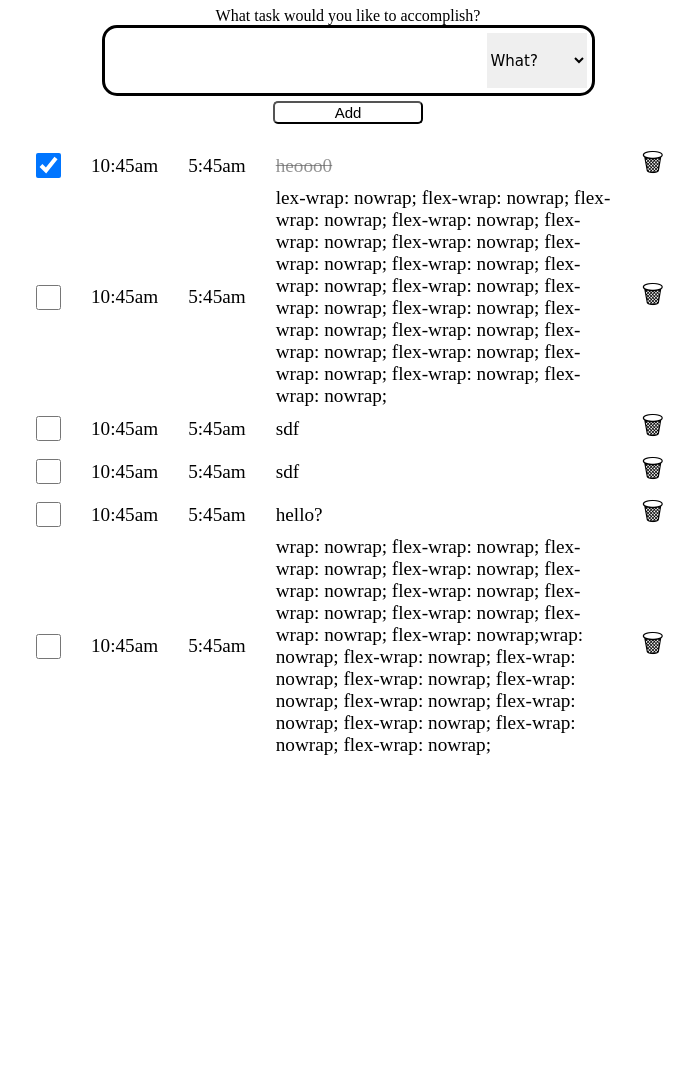
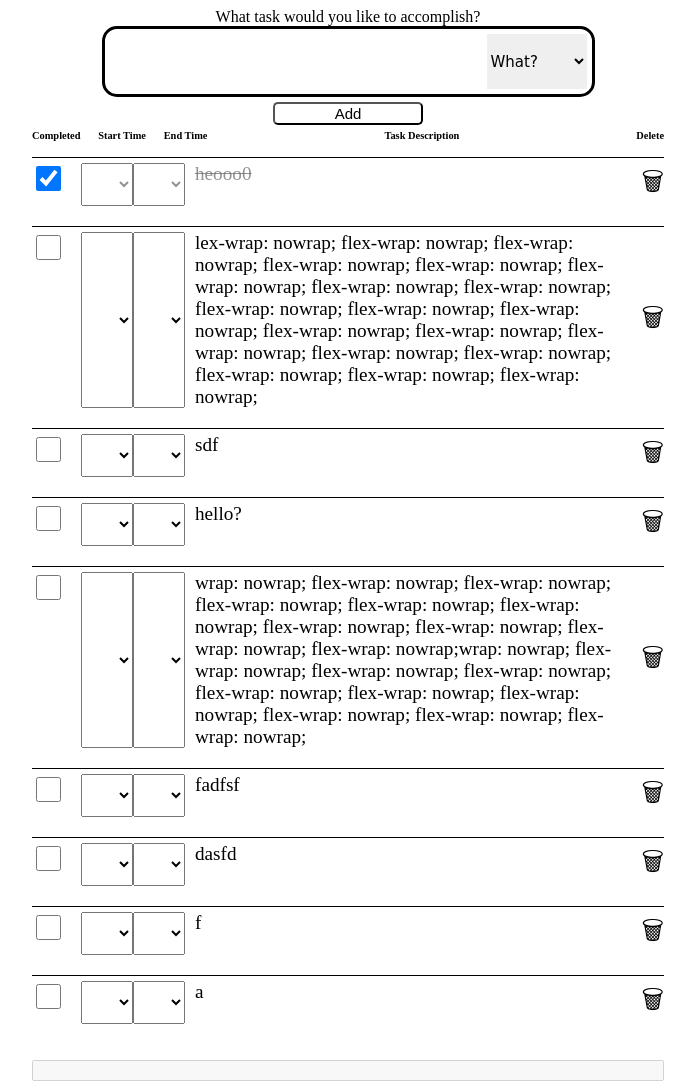
Before and after one commit to jpreuven/to-do-list-TS, a website with bundled scripts: page public/index.html in a window 1280 px wide. Shown: the whole page, without its empty margins (292-987 px from the left). Before the commit the page ends 800 px from the top, so only its background shows below. Built offline with nearby package versions, Linux system fonts and the light colour scheme; data requests are answered from the project's data file.

Commit message:
added content editable

```diff
--- a/db.json
+++ b/db.json
@@ -11,12 +11,6 @@
       "title": "lex-wrap: nowrap; flex-wrap: nowrap; flex-wrap: nowrap; flex-wrap: nowrap; flex-wrap: nowrap; flex-wrap: nowrap; flex-wrap: nowrap; flex-wrap: nowrap; flex-wrap: nowrap; flex-wrap: nowrap; flex-wrap: nowrap; flex-wrap: nowrap; flex-wrap: nowrap; flex-wrap: nowrap; flex-wrap: nowrap; flex-wrap: nowrap; flex-wrap: nowrap; flex-wrap: nowrap; flex-wrap: nowrap;",
       "completed": false,
       "createdAt": "2023-09-29T16:38:15.411Z"
-    },
-    {
-      "id": "fa6acee6c-7bd6-4f49-bfc3-40cf336b9795",
-      "title": "sdf",
-      "completed": false,
-      "createdAt": "2023-10-03T19:41:43.482Z"
     },
     {
       "id": "f17a4c794-3c92-427c-84f5-bcdd46ef9dcd",
@@ -35,6 +29,30 @@
       "title": "wrap: nowrap; flex-wrap: nowrap; flex-wrap: nowrap; flex-wrap: nowrap; flex-wrap: nowrap; flex-wrap: nowrap; flex-wrap: nowrap; flex-wrap: nowrap; flex-wrap: nowrap; flex-wrap: nowrap;wrap: nowrap; flex-wrap: nowrap; flex-wrap: nowrap; flex-wrap: nowrap; flex-wrap: nowrap; flex-wrap: nowrap; flex-wrap: nowrap; flex-wrap: nowrap; flex-wrap: nowrap; flex-wrap: nowrap;",
       "completed": false,
       "createdAt": "2023-10-10T20:04:00.556Z"
+    },
+    {
+      "id": "f8160d691-7643-4056-9182-659e957b67a1",
+      "title": "fadfsf",
+      "completed": false,
+      "createdAt": "2023-10-12T16:50:53.358Z"
+    },
+    {
+      "id": "f29e23927-657f-48c5-b1cf-29741b5ca844",
+      "title": "dasfd",
+      "completed": false,
+      "createdAt": "2023-10-12T16:50:53.724Z"
+    },
+    {
+      "id": "fb31ce50c-a70c-4d52-bf72-3b902f3b19c8",
+      "title": "f",
+      "completed": false,
+      "createdAt": "2023-10-12T16:50:53.899Z"
+    },
+    {
+      "id": "fbc885292-0d27-4ba4-9679-0750542522df",
+      "title": "a",
+      "completed": false,
+      "createdAt": "2023-10-12T16:50:54.141Z"
     }
   ]
 }
--- a/public/index.css
+++ b/public/index.css
@@ -28,15 +28,42 @@ body {
 
 li > label {
   display: flex;
-  align-items: center;
   justify-content: space-between;
   font-size: calc(40% + 1vw);
   flex-flow: row;
 }
 
+.task-list-item {
+  margin-bottom: 20px;
+  padding-top: 5px;
+  border-top: black solid 1px;
+}
+
 .strikethrough {
   text-decoration: line-through;
   color: rgba(100, 100, 100, 0.7);
+}
+
+#list-titles {
+  display: flex;
+  /* align-items: center; */
+  /* justify-content: space-between; */
+  font-size: calc(25% + 0.5vw);
+  flex-flow: row;
+  font-weight: bold;
+}
+#completed-title {
+  /* flex-grow: 1; */
+}
+#task-description-title {
+  text-align: center;
+  flex-grow: 3;
+}
+
+#completed-start-end-titles {
+  flex-grow: 0.3;
+  display: flex;
+  justify-content: space-between;
 }
 
 /* label span {
@@ -123,22 +150,17 @@ input[type="checkbox"] {
   }
 }
 
-@keyframes slideInTopList {
-  from {
-    transform: translateY(1000px);
-  }
+#outer-header-container {
+  display: flex;
+  justify-content: center;
+  /* height: 15dvh; */
+  z-index: 1;
+}
 
-  to {
-    transform: translateY(0);
-  }
-}
-#outer-header-container {
+#header-titles {
   position: sticky;
   top: 0px;
-  display: flex;
-  justify-content: center;
-  height: 15dvh;
-  z-index: 1;
+  background-color: white;
 }
 
 @media (max-width: 768px) {
--- a/public/index.html
+++ b/public/index.html
@@ -10,6 +10,7 @@
   </head>
   <body>
     <div id="task-form-and-list">
+      <div id="header-titles">
         <div id="outer-header-container">
           <div id="title-dropdown">
             <label for="new-task-title"
@@ -28,7 +29,38 @@
             </button>
           </div>
         </div>
-      <ul id="list"></ul>
+        <div>
+          <label id="list-titles">
+            <div id="completed-start-end-titles">
+              <span id="completed-title">Completed</span>
+              <span id="start-time-title">Start Time</span>
+              <span id="end-time-title">End Time</span>
+            </div>
+            <span id="task-description-title">Task Description</span>
+            <span id="delete-title">Delete</span>
+          </label>
+        </div>
+      </div>
+      <ul id="list">
+        <li>
+          <!-- <label id="list-titles">
+            <div id="completed-start-end-titles">
+              <span id="completed-title">Completed</span>
+              <span id="start-time-title">Start Time</span>
+              <span id="end-time-title">End Time</span>
+            </div>
+            <span id="task-description-title">Task Description</span>
+            <span id="delete-title">Delete</span>
+          </label> -->
+        </li>
+      </ul>
+      <input type="text" list="cars" disabled />
+      <datalist id="cars" contenteditable="false">
+        <option>Volvo</option>
+        <option>Saab</option>
+        <option>Mercedes</option>
+        <option>Audi</option>
+      </datalist>
     </div>
   </body>
 </html>
--- a/src/index.ts
+++ b/src/index.ts
@@ -76,47 +76,76 @@ addButton?.addEventListener("mouseup", () => {
 //Functions
 // Add new item to list
 function addListItem(task: Task) {
+  // creating new elements
   const item = document.createElement("li");
   const label = document.createElement("label");
   const span = document.createElement("span");
-  const startTime = document.createElement("span");
-  const endTime = document.createElement("span");
+  // const startTime = document.createElement("span");
+  // const endTime = document.createElement("span");
+  const startTime = document.createElement("select");
+  const endTime = document.createElement("select");
 
   const checkbox = document.createElement("input");
   const deleteButton = document.createElement("button");
+
+  // Event listeners
   checkbox.addEventListener("change", () => {
     task.completed = checkbox.checked;
     strikethrough(task);
     completedStrikeThrough(task);
   });
-  checkbox.type = "checkbox";
-  checkbox.checked = task.completed;
 
-  deleteButton.textContent = " 🗑";
-  deleteButton.setAttribute("class", "delete-button");
   deleteButton.addEventListener("click", () => {
     deleteListItem(task, item);
   });
+
+  label.addEventListener("input", (event) => {
+    if (
+      event.target === startTime ||
+      event.target === endTime ||
+      event.target === span
+    ) {
+      editItems(task, event.target as HTMLElement);
+      // console.log((event.target as HTMLElement).textContent);
+    }
+  });
+
+  // setting text content
+  deleteButton.textContent = " 🗑";
+  span.textContent = task.title;
+  startTime.textContent = "10:45am";
+  endTime.textContent = "5:45am";
+  checkbox.checked = task.completed;
+
+  // applying styling
+  startTime.style.padding = "0 20px 0 10px";
+  endTime.style.padding = "0 20px 0 10px";
+  checkbox.style.marginRight = "20px";
+  span.style.padding = "0 20px 0 10px";
+  startTime.style.outline = "none";
+  endTime.style.outline = "none";
+  span.style.outline = "none";
+
+  //setting all attributes
+  checkbox.type = "checkbox";
+  deleteButton.setAttribute("class", "delete-button");
   label.setAttribute("id", task.id);
+  label.setAttribute("for", "");
+  startTime.setAttribute("id", "start-time-" + task.id);
+  startTime.setAttribute("contenteditable", "true");
+  endTime.setAttribute("id", "end-time-" + task.id);
+  endTime.setAttribute("contenteditable", "true");
+  span.setAttribute("id", "span-" + task.id);
+  span.setAttribute("class", "task-span");
+  span.setAttribute("contenteditable", "true");
+  item.setAttribute("class", "task-list-item");
 
+  // appending all elements
   label.appendChild(checkbox);
   label.appendChild(startTime);
   label.appendChild(endTime);
   label.appendChild(span);
   label.appendChild(deleteButton);
-
-  span.textContent = task.title;
-  startTime.textContent = "10:45am";
-  endTime.textContent = "5:45am";
-
-  startTime.style.padding = "0 20px 0 10px";
-  endTime.style.padding = "0 20px 0 10px";
-  checkbox.style.marginRight = "20px";
-  span.style.padding = "0 20px 0 10px";
-
-  span.setAttribute("id", "span-" + task.id);
-  span.setAttribute("class", "task-span");
-
   item.appendChild(label);
   list?.appendChild(item);
 }
@@ -138,15 +167,42 @@ function deleteListItem(task: Task, item: HTMLLIElement) {
 //Creating strikethrough style
 function completedStrikeThrough(task: Task) {
   if (task.completed) {
-    const taskElement = document.querySelector<HTMLLabelElement>(
+    const taskElement = document.querySelector<HTMLSpanElement>(
       `#span-${task.id}`
     );
+    const startTimeElement = document.querySelector<HTMLSpanElement>(
+      `#start-time-${task.id}`
+    );
+    const endTimeElement = document.querySelector<HTMLSpanElement>(
+      `#end-time-${task.id}`
+    );
+    // console.log(taskElement?.getAttribute("contenteditable"));
+    // console.log(taskElement?.getAttribute("contenteditable"));
+    taskElement?.setAttribute("contenteditable", "false");
+    startTimeElement?.setAttribute("contenteditable", "false");
+    endTimeElement?.setAttribute("contenteditable", "false");
+
     taskElement?.classList.add("strikethrough");
+    startTimeElement?.classList.add("strikethrough");
+    endTimeElement?.classList.add("strikethrough");
   } else {
-    const taskElement = document.querySelector<HTMLLabelElement>(
+    const taskElement = document.querySelector<HTMLSpanElement>(
       `#span-${task.id}`
     );
+    const startTimeElement = document.querySelector<HTMLSpanElement>(
+      `#start-time-${task.id}`
+    );
+    const endTimeElement = document.querySelector<HTMLSpanElement>(
+      `#end-time-${task.id}`
+    );
+
+    taskElement?.setAttribute("contenteditable", "true");
+    startTimeElement?.setAttribute("contenteditable", "true");
+    endTimeElement?.setAttribute("contenteditable", "true");
+
     taskElement?.classList.remove("strikethrough");
+    startTimeElement?.classList.remove("strikethrough");
+    endTimeElement?.classList.remove("strikethrough");
   }
 }
 
@@ -179,6 +235,22 @@ function getTasks() {
   );
 }
 
+// Editing items
+function editItems(task: Task, htmlElement: HTMLElement) {
+  // console.log(task);
+  // console.log(htmlElement);
+  if (htmlElement.id.startsWith("end-time")) {
+    console.log(htmlElement);
+  }
+
+  // fetch(`http://localhost:3000/tasks/${task.id}`, {
+  //   method: "PATCH",
+  //   headers: {
+  //     "Content-Type": "application/json",
+  //   },
+  //   body: JSON.stringify()})
+}
+
 // Init
 getTasks().then((r) => {
   r.forEach(function (task: Task) {
```
Lines whose indentation alone changed are shown as unchanged.
